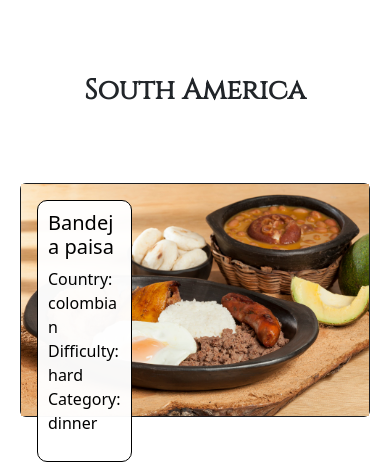
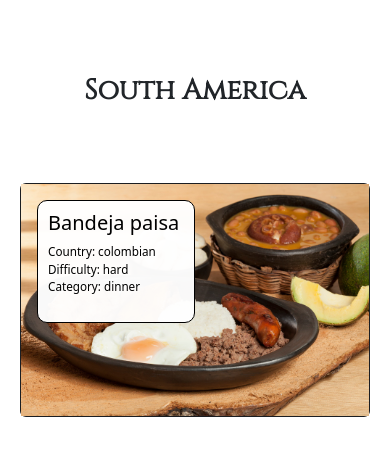
Before and after one commit to AlexaCai/recipe-app-django, a Django app: page /recipes/list/ in a window 390 px wide. Shown: the part 2007-2469 px from the top of the page. After the commit the page ends 2424 px from the top, so only its background shows below. Run offline with Django 4.2, Linux system fonts and the light colour scheme; data comes from the database, SQL or seed files in the repository.

Commit message:
Styling on recipe cards

```diff
--- a/Django-project/A2_Recipe_App/src/recipes/static/recipes/css/style.css
+++ b/Django-project/A2_Recipe_App/src/recipes/static/recipes/css/style.css
@@ -147,13 +147,20 @@
 
 .card-padding {
     padding: 20px;
+
   }
 
 .card-text {
     background-color: rgb(255, 255, 255, 0.97);
     padding: 10px;
     color: black;
-    width: 30%;
     border: solid 1px black;
     border-radius: 10px;
+    width: 50%;
   }
+
+  @media (max-width: 768px) {
+    .card-text {
+        font-size: 3vw; /* You can adjust the size as needed for smaller screens */
+    }
+}
```
